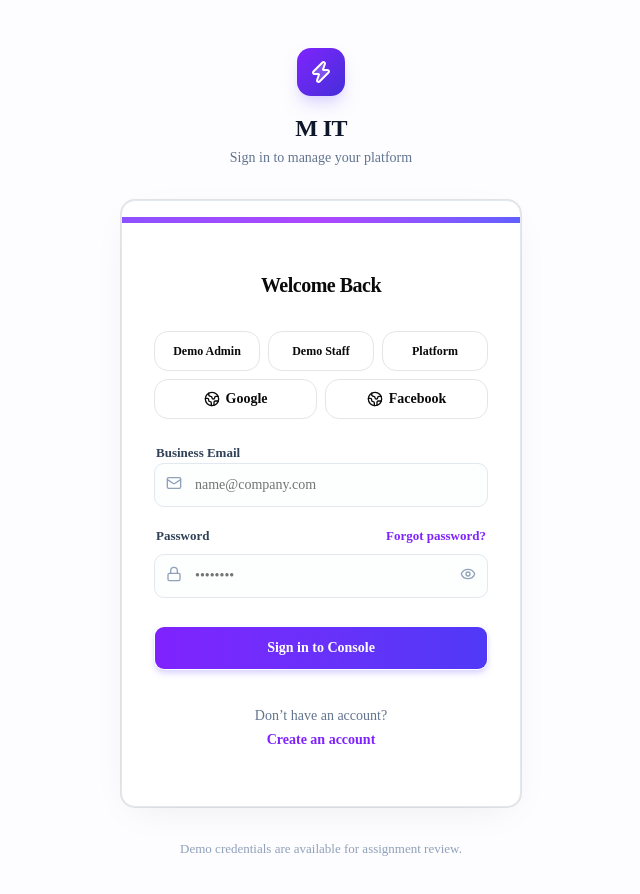
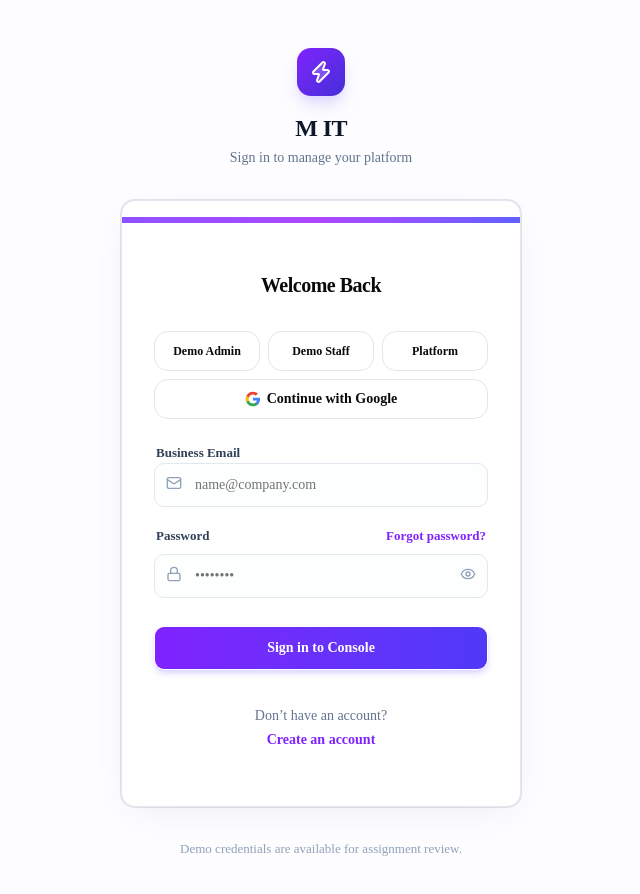
Before and after one commit to mahmudde/sales-manegement-softwere-frontend, a Next.js app: page /login in a window 1280 px wide. Shown: the top 894 px of the page, without its empty margins (319-959 px from the left). Built offline with nearby package versions, Linux system fonts and the light colour scheme; no server answers.

Commit message:
feat: wire google login button

```diff
--- a/src/app/(auth)/login/page.tsx
+++ b/src/app/(auth)/login/page.tsx
@@ -18,7 +18,6 @@
   Loader2,
   Zap,
   AlertCircle,
-  Globe2,
 } from "lucide-react";
 
 import { Card, CardContent, CardHeader, CardTitle } from "@/components/ui/card";
@@ -32,11 +31,39 @@
 
 type FormValues = z.infer<typeof schema>;
 
+const getAuthBaseUrl = () => {
+  const apiUrl = process.env.NEXT_PUBLIC_API_URL ?? "";
+
+  return apiUrl.replace(/\/api\/v1\/?$/, "");
+};
+
+const GoogleIcon = () => (
+  <svg aria-hidden="true" viewBox="0 0 24 24" className="h-4 w-4">
+    <path
+      fill="#4285F4"
+      d="M22.56 12.25c0-.78-.07-1.53-.2-2.25H12v4.26h5.92c-.26 1.37-1.04 2.53-2.21 3.31v2.77h3.57c2.08-1.92 3.28-4.74 3.28-8.09z"
+    />
+    <path
+      fill="#34A853"
+      d="M12 23c2.97 0 5.46-.98 7.28-2.66l-3.57-2.77c-.98.66-2.23 1.06-3.71 1.06-2.86 0-5.29-1.93-6.16-4.53H2.18v2.84C3.99 20.53 7.7 23 12 23z"
+    />
+    <path
+      fill="#FBBC05"
+      d="M5.84 14.1c-.22-.66-.35-1.36-.35-2.1s.13-1.44.35-2.1V7.06H2.18C1.43 8.55 1 10.22 1 12s.43 3.45 1.18 4.94l3.66-2.84z"
+    />
+    <path
+      fill="#EA4335"
+      d="M12 5.38c1.62 0 3.06.56 4.21 1.64l3.15-3.15C17.45 2.09 14.97 1 12 1 7.7 1 3.99 3.47 2.18 7.06L5.84 9.9C6.71 7.3 9.14 5.38 12 5.38z"
+    />
+  </svg>
+);
+
 export default function LoginPage() {
   const router = useRouter();
   const queryClient = useQueryClient();
   const [showPassword, setShowPassword] = useState(false);
   const [globalError, setGlobalError] = useState<string | null>(null);
+  const [isGoogleLoading, setIsGoogleLoading] = useState(false);
 
   const {
     register,
@@ -110,6 +137,47 @@
     }
   };
 
+  const handleGoogleLogin = async () => {
+    setGlobalError(null);
+    setIsGoogleLoading(true);
+
+    try {
+      const authBaseUrl = getAuthBaseUrl();
+
+      if (!authBaseUrl) {
+        throw new Error("Google login is not configured yet.");
+      }
+
+      const response = await fetch(`${authBaseUrl}/api/auth/sign-in/social`, {
+        method: "POST",
+        credentials: "include",
+        headers: {
+          "Content-Type": "application/json",
+        },
+        body: JSON.stringify({
+          provider: "google",
+          callbackURL: `${window.location.origin}/dashboard`,
+          errorCallbackURL: `${window.location.origin}/login`,
+        }),
+      });
+
+      const result = await response.json().catch(() => null);
+
+      if (!response.ok || !result?.url) {
+        throw new Error(result?.message ?? "Unable to start Google login.");
+      }
+
+      window.location.href = result.url;
+    } catch (error) {
+      setIsGoogleLoading(false);
+      setGlobalError(
+        error instanceof Error
+          ? error.message
+          : "Unable to start Google login.",
+      );
+    }
+  };
+
   return (
     <div className="min-h-screen flex flex-col items-center justify-center bg-[#FDFCFE] dark:bg-[#020617] px-6 py-12">
       <motion.div
@@ -169,32 +237,20 @@
                 </Button>
               </div>
 
-              <div className="grid grid-cols-1 gap-2 sm:grid-cols-2">
+              <div className="grid grid-cols-1 gap-2">
                 <Button
                   type="button"
                   variant="outline"
                   className="h-10 rounded-xl font-bold"
-                  onClick={() =>
-                    setGlobalError(
-                      "Google login requires OAuth environment keys on the backend.",
-                    )
-                  }
+                  onClick={handleGoogleLogin}
+                  disabled={isGoogleLoading}
                 >
-                  <Globe2 className="h-4 w-4" />
-                  Google
-                </Button>
-                <Button
-                  type="button"
-                  variant="outline"
-                  className="h-10 rounded-xl font-bold"
-                  onClick={() =>
-                    setGlobalError(
-                      "Facebook login requires OAuth environment keys on the backend.",
-                    )
-                  }
-                >
-                  <Globe2 className="h-4 w-4" />
-                  Facebook
+                  {isGoogleLoading ? (
+                    <Loader2 className="h-4 w-4 animate-spin" />
+                  ) : (
+                    <GoogleIcon />
+                  )}
+                  Continue with Google
                 </Button>
               </div>
             </div>
```
